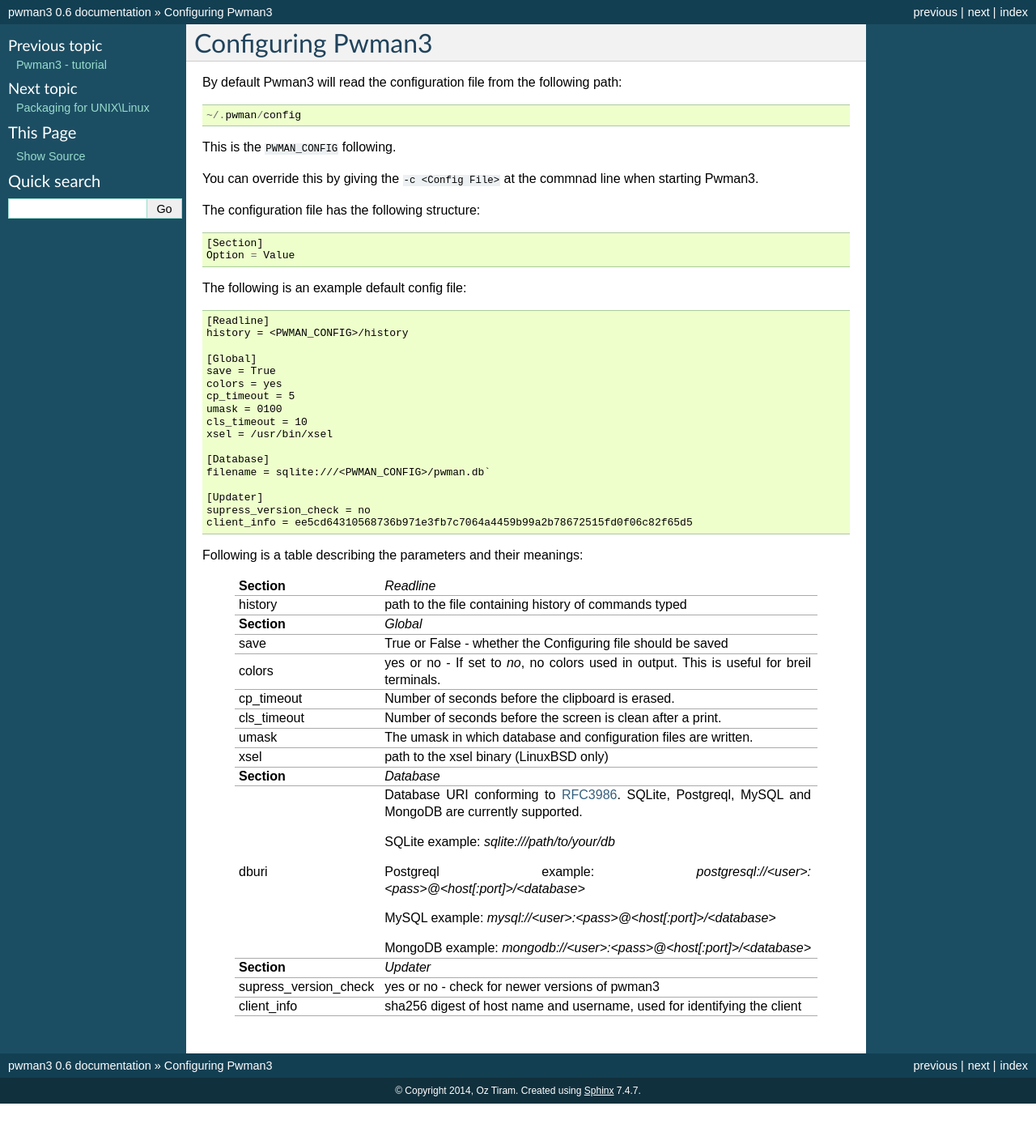
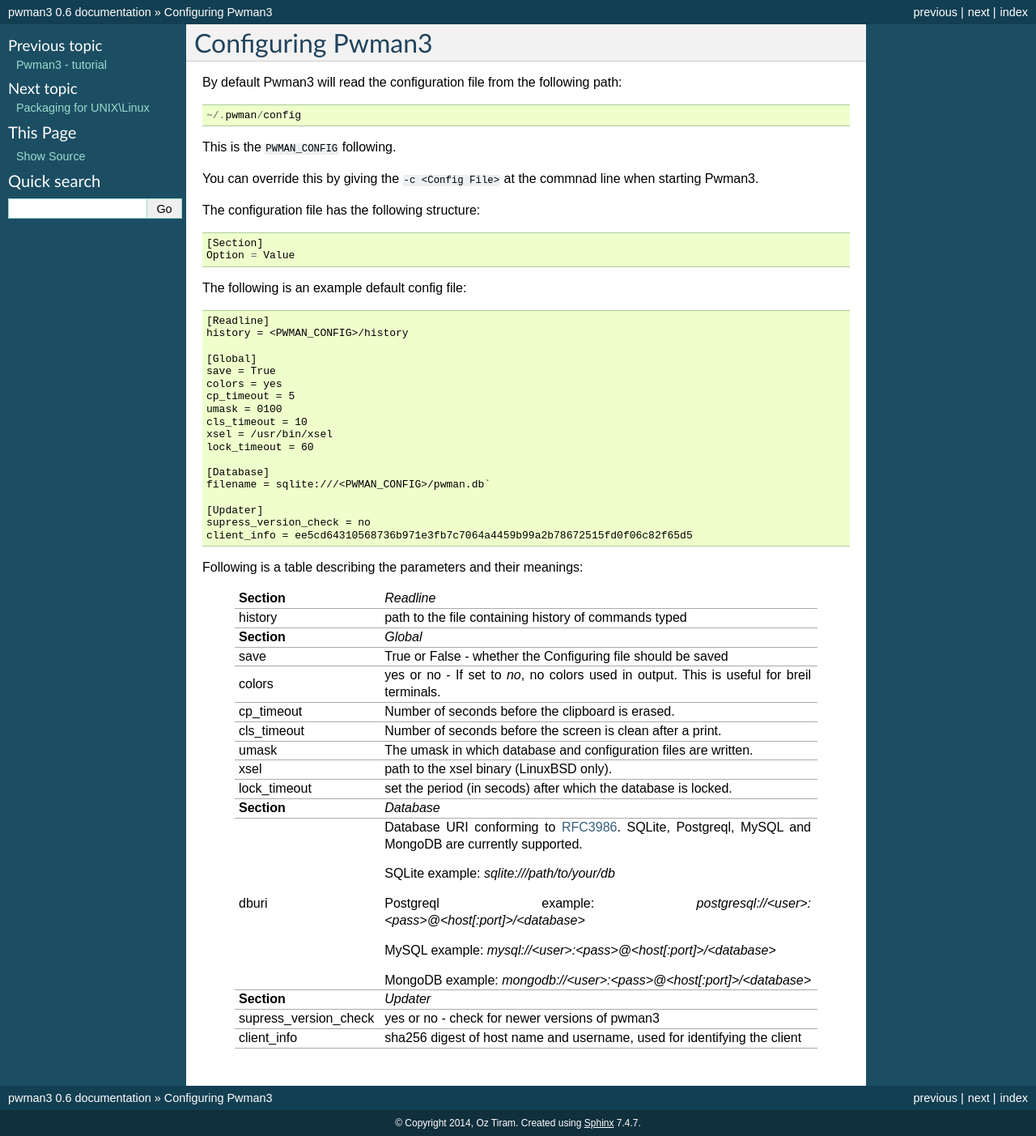
Before and after one commit to pwman3/pwman3, a Sphinx documentation site: the page built from docs/source/configuration.rst, in a window 1280 px wide. Shown: the whole page at 81% size. Built offline with Sphinx 7.4.7, drawn with Linux system fonts in a browser that asks for light colours; before the commit the page ends 1363 px from its top, so only the background shows below that.

Commit message:
update docs about the lock_timeout option

```diff
--- a/docs/source/configuration.rst
+++ b/docs/source/configuration.rst
@@ -27,6 +27,7 @@
     umask = 0100
     cls_timeout = 10
     xsel = /usr/bin/xsel
+    lock_timeout = 60
 
     [Database]
     filename = sqlite:///<PWMAN_CONFIG>/pwman.db`
@@ -57,7 +58,9 @@
     ---------------------    -----------
     umask                    The umask in which database and configuration files are written.
     ---------------------    -----------
-    xsel                     path to the xsel binary (Linux\BSD only)
+    xsel                     path to the xsel binary (Linux\BSD only).
+    ---------------------    -----------
+    lock_timeout             set the period (in secods) after which the database is locked.
     ---------------------    -----------
     **Section**              *Database*
     ---------------------    -----------
```
